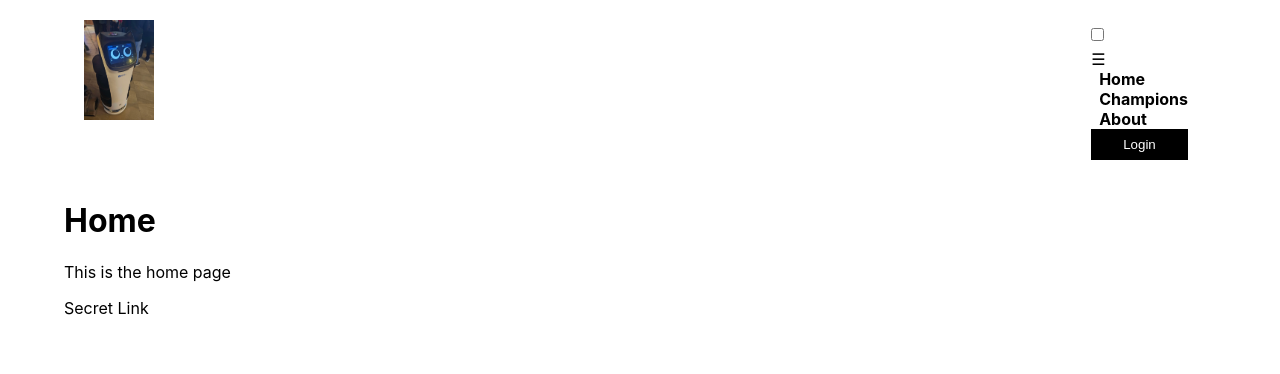
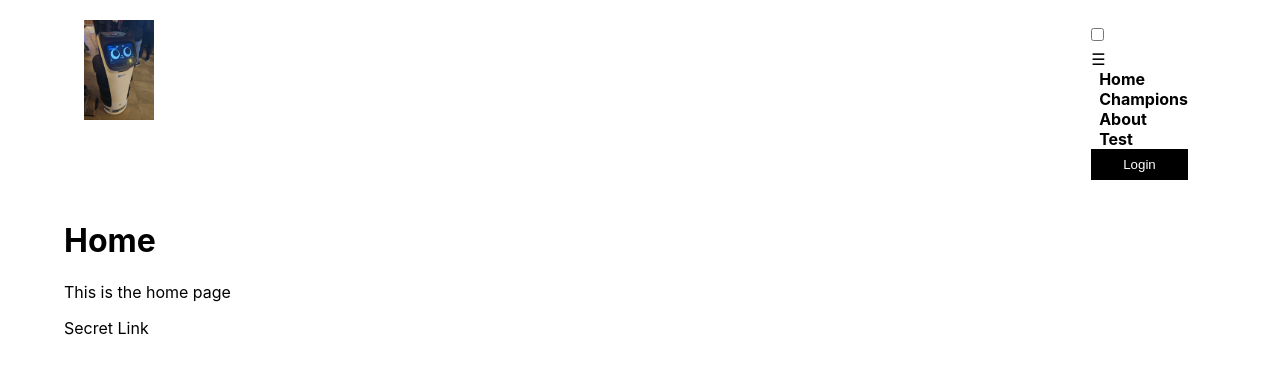
Before and after one commit to 0AndyZhou0/lol-website, a Next.js app: page / in a window 1280 px wide. Shown: the top 374 px of the page. Built offline with nearby package versions, Linux system fonts and the light colour scheme.

Commit message:
added test page

```diff
--- a/app/components/navbar.js
+++ b/app/components/navbar.js
@@ -20,6 +20,7 @@ export default function Navbar() {
 					<li><Link className="navbar-link" href="/">Home</Link></li>
 					<li><Link className="navbar-link" href="/champions">Champions</Link></li>
 					<li><Link className="navbar-link" href="/about">About</Link></li>
+					<li><Link className="navbar-link" href="/test">Test</Link></li>
 				</div>
 
 				<li><Login /></li>
```
Also changed, not shown: 1 other file (tests, documents, lock files or other folders).
